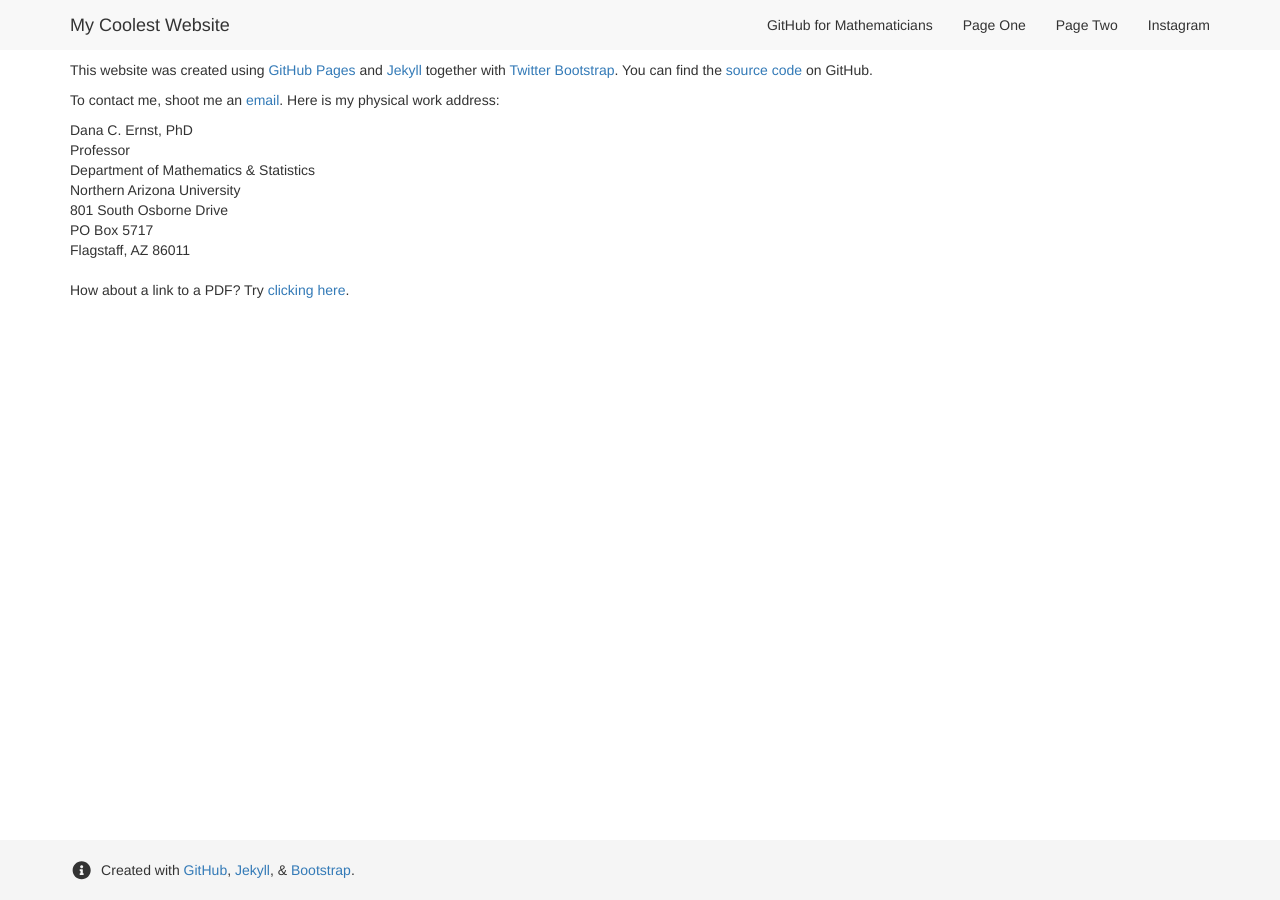
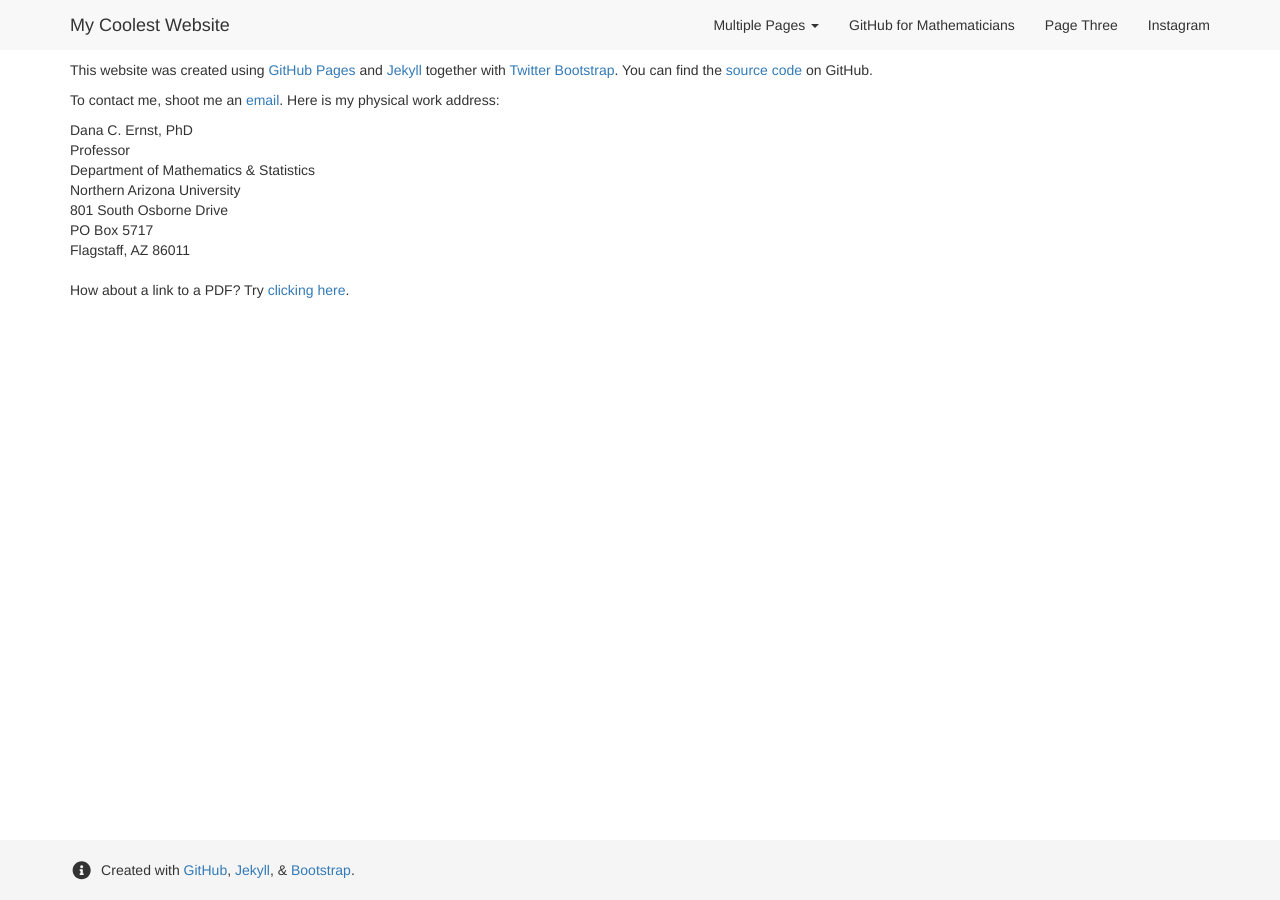
Before and after one commit to dcernst/SampleWebsite, a Jekyll site: the page built from index.md, in a window 1280 px wide. Built offline with Jekyll 4.4.1, drawn with Linux system fonts in a browser that asks for light colours; nearby versions of some CDN libraries.

Commit message:
More tweaks

```diff
--- a/_includes/header.html
+++ b/_includes/header.html
@@ -51,9 +51,15 @@
 
 <div class="collapse navbar-collapse">
 <ul class="nav navbar-nav navbar-right">
-<li><a href="https://g4m.code4math.org/frontmatter.html">GitHub for Mathematicians</a></li>
+<li class="dropdown">
+<a href="#" class="dropdown-toggle" data-toggle="dropdown">Multiple Pages <span class="caret"></span></a>
+<ul class="dropdown-menu" role="menu">
 <li><a href="{{ site.baseurl }}/page1">Page One</a></li>
 <li><a href="{{ site.baseurl }}/page2">Page Two</a></li>
+</ul>
+</li>
+<li><a href="https://g4m.code4math.org/frontmatter.html">GitHub for Mathematicians</a></li>
+<li><a href="{{ site.baseurl }}/page3">Page Three</a></li>
 <li><a href="https://www.instagram.com/dcernst/" target="_blank">Instagram</a></li>
 </ul>
 </div>
```
Also changed, not shown: page3.md (added, +9 -0 lines).
